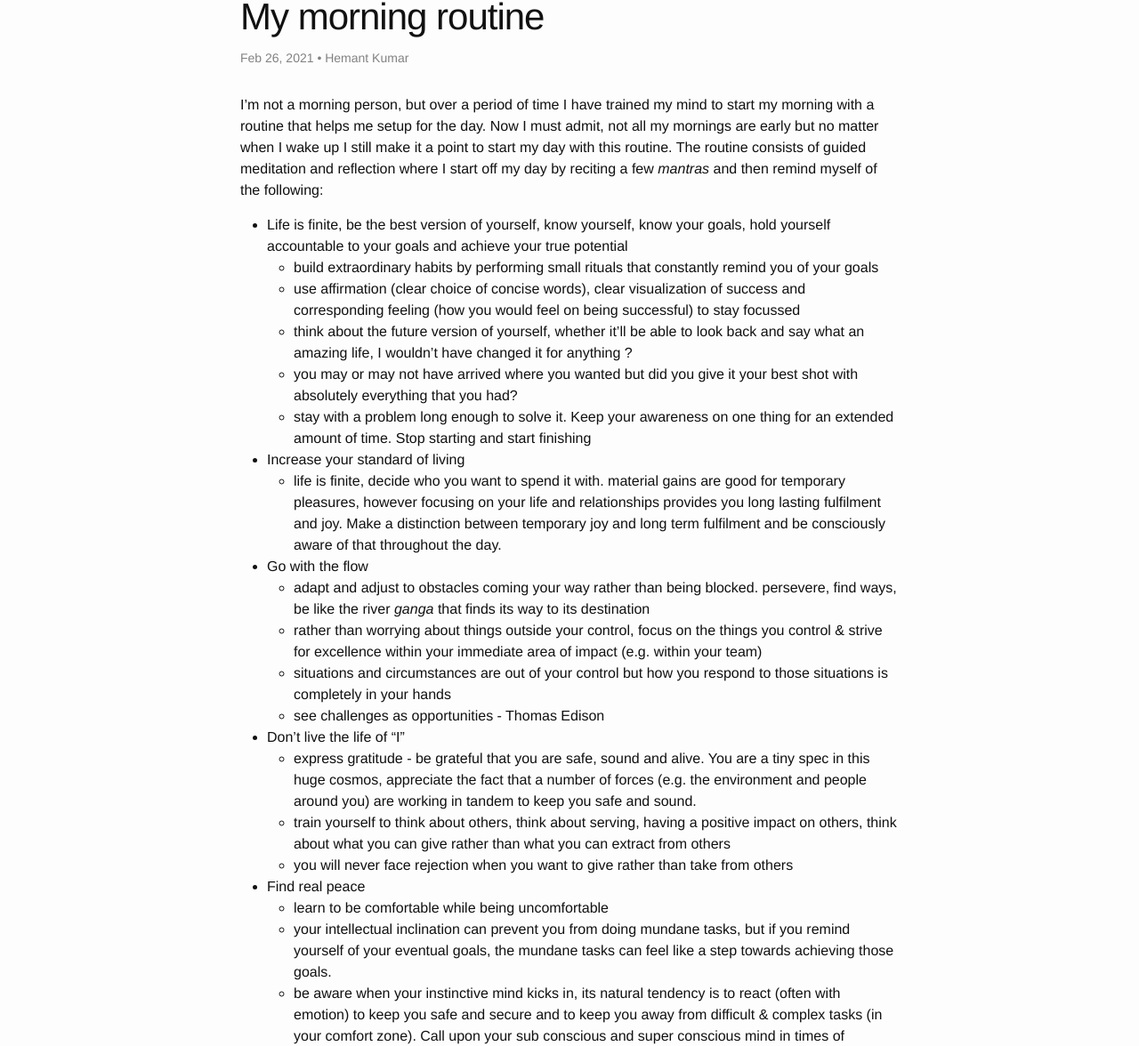
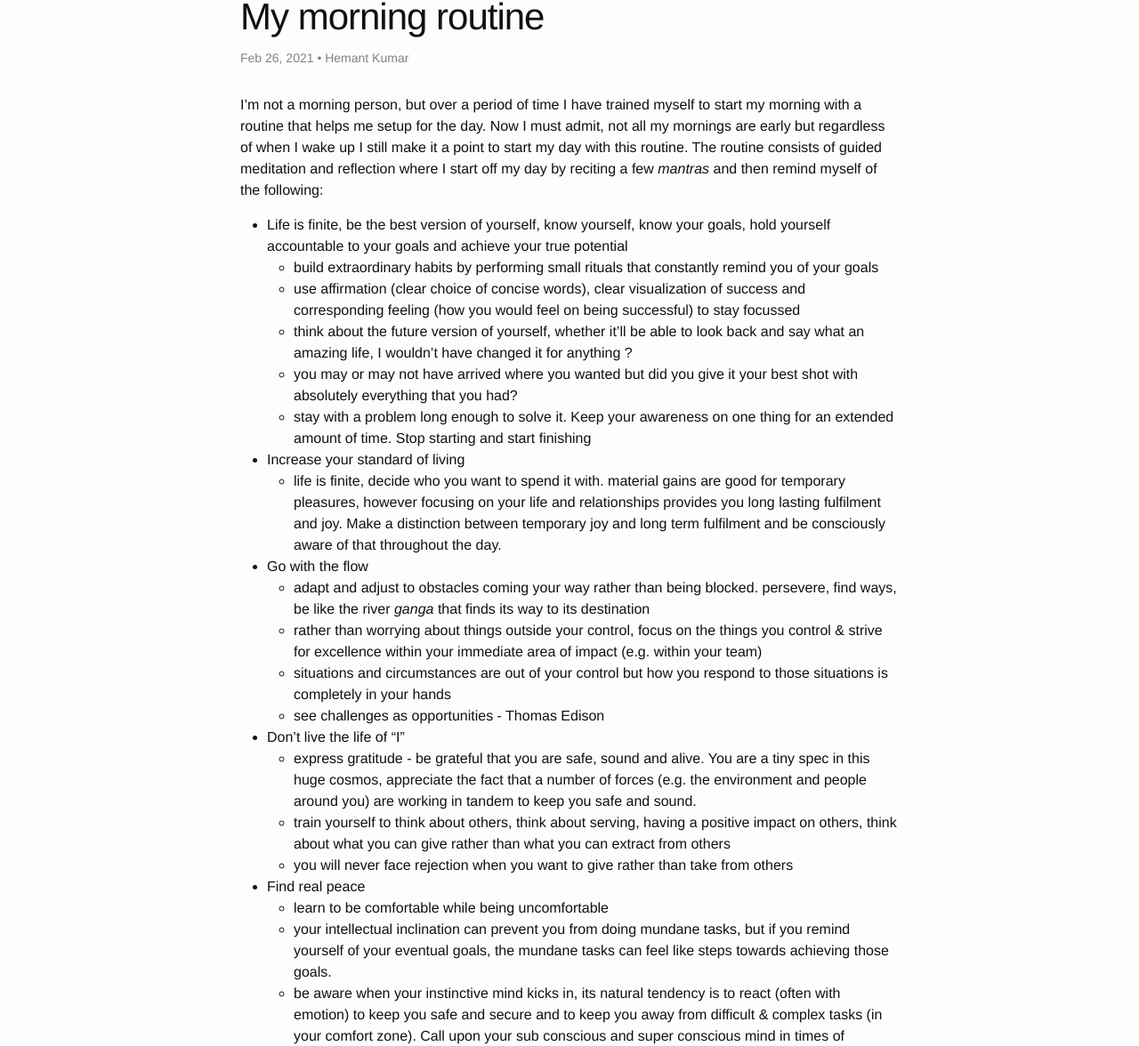
Before and after one commit to hemantksingh/hemantksingh.github.io, a Jekyll site: the page built from _posts/life/2021-02-25-my-morning-routine.markdown, in a window 1280 px wide. Shown: the part 124-1300 px from the top of the page at 89% size. Built offline with Jekyll 4.4.1, drawn with Linux system fonts in a browser that asks for light colours; comment, search, counter and statistics services are not loaded.

Commit message:
Minor updates

```diff
--- a/_posts/life/2021-02-25-my-morning-routine.markdown
+++ b/_posts/life/2021-02-25-my-morning-routine.markdown
@@ -9,7 +9,7 @@ comments: true
 modified_time: '2021-02-25T23:31:00.000-08:00'
 ---
 
-I'm not a morning person, but over a period of time I have trained my mind to start my morning with a routine that helps me setup for the day. Now I must admit, not all my mornings are early but no matter when I wake up I still make it a point to start my day with this routine. The routine consists of guided meditation and reflection where I start off my day by reciting a few *mantras* and then remind myself of the following:
+I'm not a morning person, but over a period of time I have trained myself to start my morning with a routine that helps me setup for the day. Now I must admit, not all my mornings are early but regardless of when I wake up I still make it a point to start my day with this routine. The routine consists of guided meditation and reflection where I start off my day by reciting a few *mantras* and then remind myself of the following:
 
 - Life is finite, be the best version of yourself, know yourself, know your goals, hold yourself accountable to your goals and achieve your true potential
   - build extraordinary habits by performing small rituals that constantly remind you of your goals
@@ -34,6 +34,6 @@ I'm not a morning person, but over a period of time I have trained my mind to st
 
 - Find real peace
   - learn to be comfortable while being uncomfortable
-  - your intellectual inclination can prevent you from doing mundane tasks, but if you remind yourself of your eventual goals, the mundane tasks can feel like a step towards achieving those goals.
+  - your intellectual inclination can prevent you from doing mundane tasks, but if you remind yourself of your eventual goals, the mundane tasks can feel like steps towards achieving those goals.
   - be aware when your instinctive mind kicks in, its natural tendency is to react (often with emotion) to keep you safe and secure and to keep you away from difficult & complex tasks (in your comfort zone). Call upon your sub conscious and super conscious mind in times of difficulty and stress.
   - zoom out of stressful situations and focus on the intellectual mind (*sukshm buddhi*) rather than the instinctive mind (*sthool buddhi*). Remember all you are trying to get to is a more joyful state, to be free (*mukt*) of sorrow and fear so before getting into an argument or fighting over a position think whether it will lead you towards *mukti*
```
